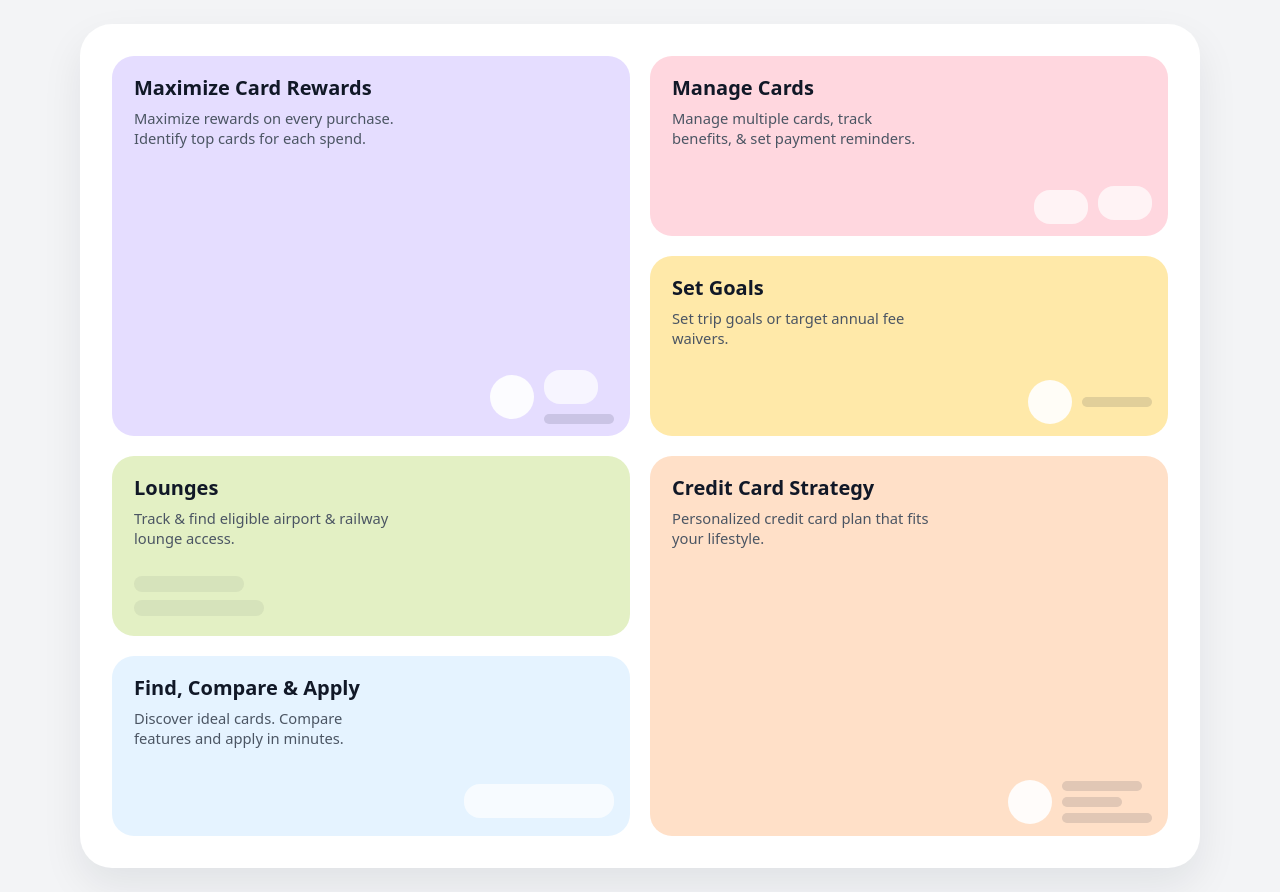
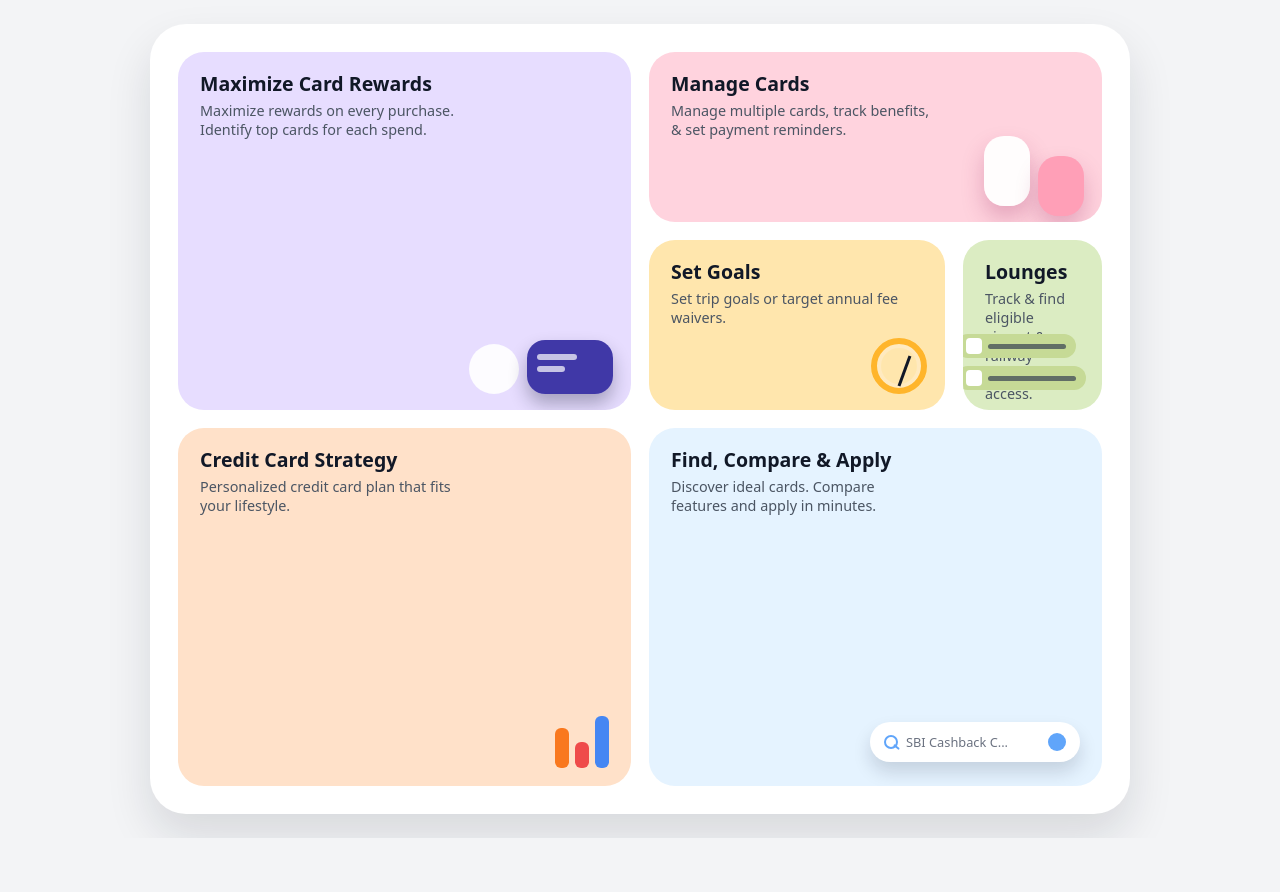
Before and after one commit to charancm16/bin, a plain HTML site: page index.html in a window 1280 px wide. After the commit the page ends 838 px from the top, so only its background shows below. Drawn offline with Linux system fonts and the light colour scheme.

Commit message:
Update index.html

```diff
--- a/index.html
+++ b/index.html
@@ -2,20 +2,20 @@
 <html lang="en">
 <head>
   <meta charset="UTF-8" />
-  <title>Bento Credit Card Grid</title>
+  <title>Bento Credit Card Home</title>
   <meta name="viewport" content="width=device-width, initial-scale=1.0" />
 
   <style>
     :root {
       --bg-page: #f3f4f6;
-      --card-radius: 22px;
-      --shadow-soft: 0 18px 40px rgba(15, 23, 42, 0.08);
+      --card-radius: 26px;
+      --shadow-soft: 0 22px 45px rgba(15, 23, 42, 0.12);
 
-      --purple: #e5ddff;
-      --pink: #ffd7df;
-      --yellow: #ffe9a9;
-      --green: #e3f0c4;
-      --peach: #ffe0c8;
+      --purple: #e7ddff;
+      --pink: #ffd3de;
+      --yellow: #ffe6ad;
+      --green: #dbecc2;
+      --peach: #ffe1c9;
       --blue: #e5f3ff;
 
       --text-main: #111827;
@@ -23,9 +23,9 @@
     }
 
     * {
-      box-sizing: border-box;
       margin: 0;
       padding: 0;
+      box-sizing: border-box;
     }
 
     body {
@@ -33,31 +33,33 @@
         sans-serif;
       background: var(--bg-page);
       color: var(--text-main);
+      min-height: 100vh;
       display: flex;
       justify-content: center;
+      align-items: center;
       padding: 24px;
     }
 
-    .bento-wrapper {
-      max-width: 1120px;
+    .canvas {
+      max-width: 980px;
       width: 100%;
       background: #ffffff;
-      border-radius: 32px;
-      padding: 32px;
+      border-radius: 36px;
+      padding: 28px;
       box-shadow: var(--shadow-soft);
     }
 
     .bento-grid {
       display: grid;
-      grid-template-columns: repeat(4, minmax(0, 1fr));
-      grid-auto-rows: 180px;
-      gap: 20px;
+      grid-template-columns: repeat(6, minmax(0, 1fr));
+      grid-auto-rows: 170px;
+      gap: 18px;
     }
 
     .card {
+      position: relative;
       border-radius: var(--card-radius);
       padding: 20px 22px;
-      position: relative;
       overflow: hidden;
       display: flex;
       flex-direction: column;
@@ -65,155 +67,298 @@
     }
 
     .card h2 {
-      font-size: 1.25rem;
+      font-size: 1.22rem;
       line-height: 1.2;
-      margin-bottom: 8px;
+      margin-bottom: 6px;
     }
 
     .card p {
-      font-size: 0.92rem;
+      font-size: 0.9rem;
       color: var(--text-muted);
       max-width: 260px;
     }
 
-    /* Background colors for each tile */
-    .card-rewards { background: var(--purple); }
-    .card-manage  { background: var(--pink); }
-    .card-goals   { background: var(--yellow); }
-    .card-lounges { background: var(--green); }
-    .card-strategy{ background: var(--peach); }
-    .card-apply   { background: var(--blue); }
+    /* exact tile positions (desktop / laptop) */
+    .card-rewards {
+      background: var(--purple);
+      grid-column: 1 / span 3;
+      grid-row: 1 / span 2;
+    }
 
-    /* Layout spans for laptop/desktop */
-    .card-rewards {
-      grid-column: span 2;
-      grid-row: span 2;
+    .card-manage {
+      background: var(--pink);
+      grid-column: 4 / span 3;
+      grid-row: 1 / span 1;
+    }
+
+    .card-goals {
+      background: var(--yellow);
+      grid-column: 4 / span 2;
+      grid-row: 2 / span 1;
+    }
+
+    .card-lounges {
+      background: var(--green);
+      grid-column: 6 / span 1;
+      grid-row: 2 / span 1;
     }
 
     .card-strategy {
-      grid-column: span 2;
-      grid-row: span 2;
+      background: var(--peach);
+      grid-column: 1 / span 3;
+      grid-row: 3 / span 2;
     }
 
     .card-apply {
-      grid-column: span 2;
-      grid-row: span 1;
+      background: var(--blue);
+      grid-column: 4 / span 3;
+      grid-row: 3 / span 2;
     }
 
-    .card-manage,
-    .card-goals,
-    .card-lounges {
-      grid-column: span 2;
-      grid-row: span 1;
+    /* minimalist “illustrations” shaped to match the image */
+    .illustration {
+      position: absolute;
+      right: 18px;
+      bottom: 16px;
+      display: flex;
+      align-items: flex-end;
+      gap: 8px;
     }
 
-    /* Simple illustrated placeholders (you can replace with real SVGs/images) */
-    .illustration {
-      position: absolute;
-      right: 16px;
-      bottom: 12px;
+    .illus-stack {
       display: flex;
-      align-items: center;
-      gap: 10px;
-    }
-
-    .pill {
-      width: 54px;
-      height: 34px;
-      border-radius: 16px;
-      background: rgba(255, 255, 255, 0.7);
+      flex-direction: column;
+      gap: 8px;
     }
 
     .circle {
-      width: 44px;
-      height: 44px;
+      width: 50px;
+      height: 50px;
       border-radius: 999px;
       background: rgba(255, 255, 255, 0.9);
     }
 
-    .bar {
-      width: 70px;
-      height: 10px;
-      border-radius: 999px;
-      background: rgba(15, 23, 42, 0.12);
+    .card-shape {
+      width: 86px;
+      height: 54px;
+      border-radius: 18px;
+      background: rgba(55, 48, 163, 0.95);
+      box-shadow: 0 10px 18px rgba(15, 23, 42, 0.3);
+      position: relative;
     }
 
-    .card-apply .illustration {
-      bottom: 18px;
+    .card-shape::before,
+    .card-shape::after {
+      content: "";
+      position: absolute;
+      border-radius: 999px;
+      background: rgba(255, 255, 255, 0.7);
     }
 
-    .tag-row {
+    .card-shape::before {
+      width: 40px;
+      height: 6px;
+      left: 10px;
+      top: 14px;
+    }
+
+    .card-shape::after {
+      width: 28px;
+      height: 6px;
+      left: 10px;
+      top: 26px;
+    }
+
+    .pill-vertical {
+      width: 46px;
+      height: 70px;
+      border-radius: 20px;
+      background: rgba(255, 255, 255, 0.95);
+      box-shadow: 0 12px 22px rgba(148, 27, 89, 0.25);
+    }
+
+    .pill-vertical.small {
+      height: 60px;
+      transform: translateY(10px);
+      background: #ff9fb7;
+    }
+
+    .goal-ring {
+      width: 56px;
+      height: 56px;
+      border-radius: 999px;
+      border: 6px solid #ffb52b;
+      box-shadow: inset 0 0 0 4px #ffeac0;
+      position: relative;
+    }
+
+    .goal-ring::after {
+      content: "";
+      position: absolute;
+      width: 3px;
+      height: 32px;
+      background: #111827;
+      left: 50%;
+      top: 10px;
+      transform: translateX(-50%) rotate(20deg);
+      transform-origin: bottom;
+    }
+
+    .lounges-row {
+      position: absolute;
+      right: 16px;
+      bottom: 20px;
       display: flex;
       flex-direction: column;
       gap: 8px;
-      margin-top: 10px;
     }
 
-    .tag {
-      height: 16px;
-      width: 110px;
+    .lounges-pill {
+      width: 120px;
+      height: 24px;
       border-radius: 999px;
-      background: rgba(15, 23, 42, 0.06);
+      background: #c6da96;
+      display: flex;
+      align-items: center;
+      padding: 0 10px;
+      gap: 6px;
     }
 
-    /* MOBILE VIEW (stacked) */
+    .lounges-pill-icon {
+      width: 16px;
+      height: 16px;
+      border-radius: 4px;
+      background: #ffffff;
+    }
+
+    .lounges-line {
+      flex: 1;
+      height: 5px;
+      border-radius: 999px;
+      background: rgba(55, 65, 81, 0.7);
+    }
+
+    .chart-bars {
+      position: absolute;
+      right: 22px;
+      bottom: 18px;
+      display: flex;
+      align-items: flex-end;
+      gap: 6px;
+    }
+
+    .chart-bar {
+      width: 14px;
+      border-radius: 6px;
+      background: rgba(249, 115, 22, 0.95);
+    }
+
+    .chart-bar:nth-child(1) { height: 40px; }
+    .chart-bar:nth-child(2) { height: 26px; background: rgba(239, 68, 68, 0.95); }
+    .chart-bar:nth-child(3) { height: 52px; background: rgba(59, 130, 246, 0.95); }
+
+    .apply-search {
+      position: absolute;
+      right: 22px;
+      bottom: 24px;
+      width: 210px;
+      height: 40px;
+      border-radius: 999px;
+      background: #ffffff;
+      box-shadow: 0 10px 18px rgba(15, 23, 42, 0.15);
+      display: flex;
+      align-items: center;
+      padding: 0 14px;
+      gap: 8px;
+      font-size: 0.8rem;
+      color: #6b7280;
+    }
+
+    .apply-search-icon {
+      width: 14px;
+      height: 14px;
+      border-radius: 999px;
+      border: 2px solid #60a5fa;
+      position: relative;
+    }
+
+    .apply-search-icon::after {
+      content: "";
+      position: absolute;
+      width: 7px;
+      height: 2px;
+      border-radius: 2px;
+      background: #60a5fa;
+      right: -4px;
+      bottom: -1px;
+      transform: rotate(40deg);
+    }
+
+    .apply-search-tag {
+      margin-left: auto;
+      width: 18px;
+      height: 18px;
+      border-radius: 999px;
+      background: #60a5fa;
+    }
+
+    /* MOBILE VIEW */
     @media (max-width: 768px) {
       body {
-        padding: 16px;
+        padding: 14px;
+        align-items: stretch;
       }
 
-      .bento-wrapper {
-        padding: 20px;
-        border-radius: 24px;
+      .canvas {
+        padding: 18px;
+        border-radius: 26px;
       }
 
       .bento-grid {
         grid-template-columns: 1fr;
         grid-auto-rows: auto;
+        gap: 14px;
       }
 
       .card {
-        min-height: 180px;
+        min-height: 170px;
       }
 
       .card-rewards,
-      .card-strategy,
-      .card-apply,
       .card-manage,
       .card-goals,
-      .card-lounges {
-        grid-column: span 1;
+      .card-lounges,
+      .card-strategy,
+      .card-apply {
+        grid-column: auto;
         grid-row: auto;
       }
 
       .card h2 {
-        font-size: 1.1rem;
+        font-size: 1.05rem;
       }
 
-      .illustration {
-        opacity: 0.9;
-        right: 10px;
-        bottom: 12px;
+      .apply-search {
+        width: 190px;
+        height: 36px;
       }
     }
   </style>
 </head>
 <body>
-  <main class="bento-wrapper">
-    <section class="bento-grid" aria-label="Credit card features">
+  <div class="canvas">
+    <section class="bento-grid" aria-label="Credit card home features">
       <!-- Maximize Card Rewards -->
       <article class="card card-rewards">
         <div>
           <h2>Maximize Card Rewards</h2>
           <p>Maximize rewards on every purchase. Identify top cards for each spend.</p>
         </div>
-
         <div class="illustration">
-          <div class="circle"></div>
-          <div>
-            <div class="pill"></div>
-            <div class="bar" style="margin-top:10px;"></div>
+          <div class="illus-stack">
+            <div class="circle"></div>
           </div>
+          <div class="card-shape"></div>
         </div>
       </article>
 
@@ -223,10 +368,9 @@
           <h2>Manage Cards</h2>
           <p>Manage multiple cards, track benefits, &amp; set payment reminders.</p>
         </div>
-
         <div class="illustration">
-          <div class="pill"></div>
-          <div class="pill" style="margin-top:-8px;"></div>
+          <div class="pill-vertical"></div>
+          <div class="pill-vertical small"></div>
         </div>
       </article>
 
@@ -236,10 +380,8 @@
           <h2>Set Goals</h2>
           <p>Set trip goals or target annual fee waivers.</p>
         </div>
-
         <div class="illustration">
-          <div class="circle"></div>
-          <div class="bar"></div>
+          <div class="goal-ring"></div>
         </div>
       </article>
 
@@ -249,10 +391,15 @@
           <h2>Lounges</h2>
           <p>Track &amp; find eligible airport &amp; railway lounge access.</p>
         </div>
-
-        <div class="tag-row">
-          <div class="tag"></div>
-          <div class="tag" style="width:130px;"></div>
+        <div class="lounges-row">
+          <div class="lounges-pill">
+            <div class="lounges-pill-icon"></div>
+            <div class="lounges-line"></div>
+          </div>
+          <div class="lounges-pill" style="width:130px;">
+            <div class="lounges-pill-icon"></div>
+            <div class="lounges-line"></div>
+          </div>
         </div>
       </article>
 
@@ -262,14 +409,10 @@
           <h2>Credit Card Strategy</h2>
           <p>Personalized credit card plan that fits your lifestyle.</p>
         </div>
-
-        <div class="illustration">
-          <div class="circle"></div>
-          <div style="display:flex; flex-direction:column; gap:6px;">
-            <div class="bar" style="width:80px;"></div>
-            <div class="bar" style="width:60px;"></div>
-            <div class="bar" style="width:90px;"></div>
-          </div>
+        <div class="chart-bars">
+          <div class="chart-bar"></div>
+          <div class="chart-bar"></div>
+          <div class="chart-bar"></div>
         </div>
       </article>
 
@@ -279,12 +422,13 @@
           <h2>Find, Compare &amp; Apply</h2>
           <p>Discover ideal cards. Compare features and apply in minutes.</p>
         </div>
-
-        <div class="illustration">
-          <div class="pill" style="width:150px;"></div>
+        <div class="apply-search">
+          <div class="apply-search-icon"></div>
+          <span>SBI Cashback C...</span>
+          <div class="apply-search-tag"></div>
         </div>
       </article>
     </section>
-  </main>
+  </div>
 </body>
 </html>
```
